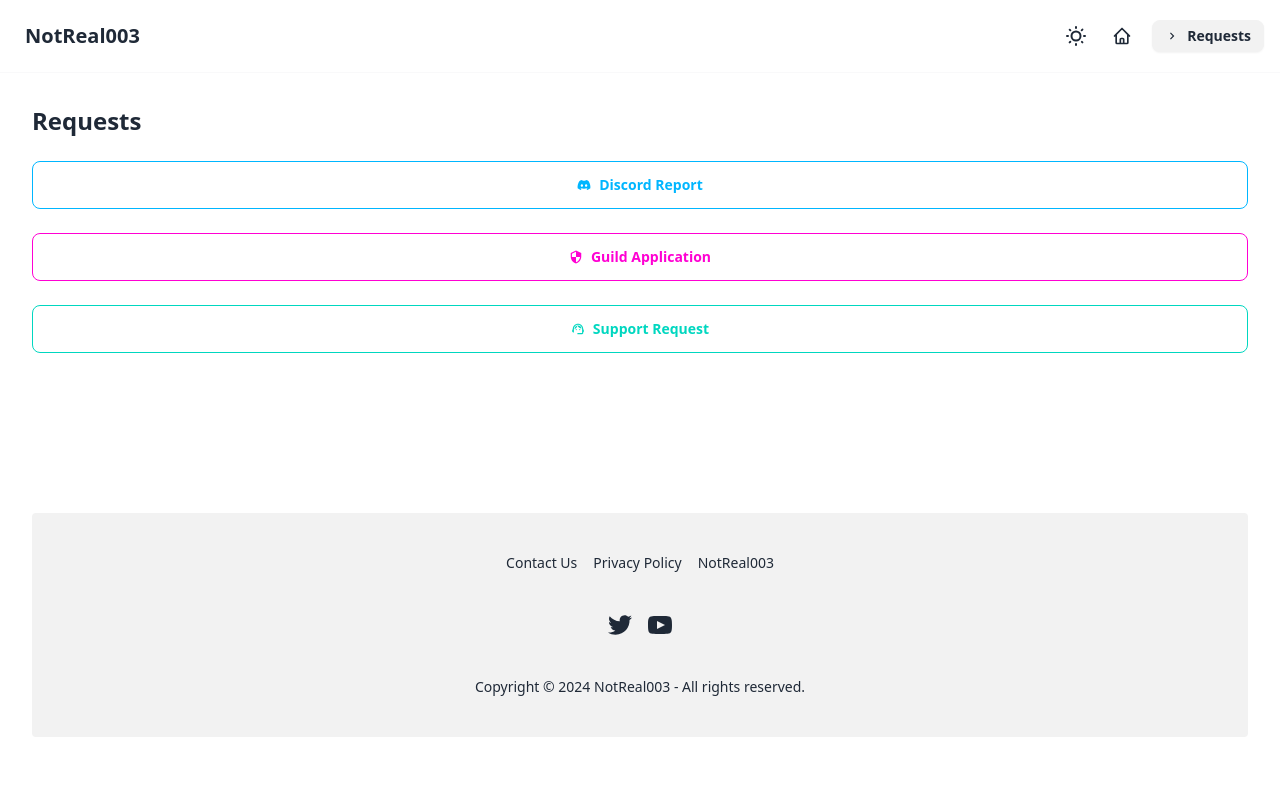
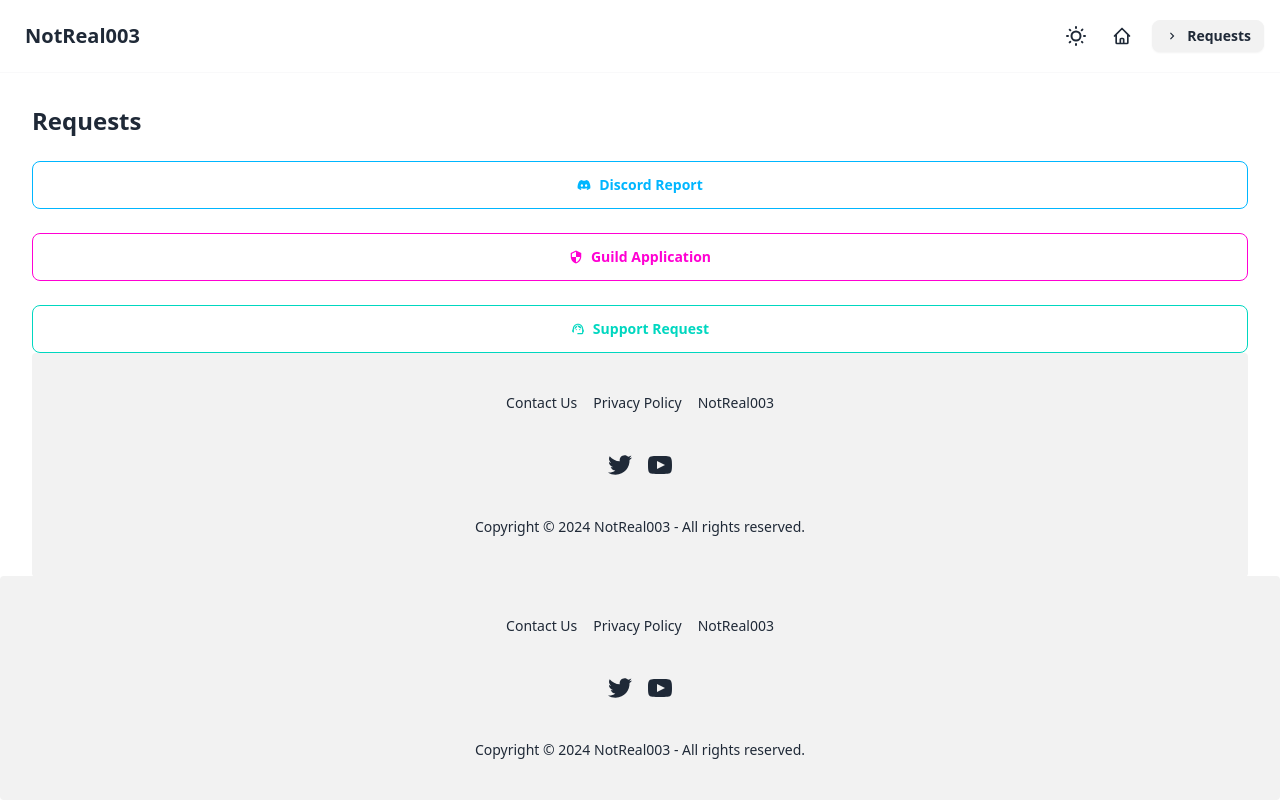
Before and after one commit to NotReal003/REQUEST-MANAGEMENT-SYSTEM, a React (Create React App) app: page / in a window 1280 px wide. Built offline with nearby package versions, Linux system fonts and the light colour scheme.

Commit message:
Fotter bottom

```diff
--- a/src/App.jsx
+++ b/src/App.jsx
@@ -1,19 +1,19 @@
-// src/App.jsx
 import React from 'react';
 import { BrowserRouter as Router, Routes, Route } from 'react-router-dom';
 import Navbar from './components/Navbar';
+import Footer from './components/Footer';
 import Home from './pages/Home';
 import ReportForm from './pages/ReportForm';
 import Support from './pages/Support';
 import Apply from './pages/Apply';
-import NotFound from './pages/404';
+import NotFound from './pages/NotFound';
 
 const App = () => {
   return (
     <Router>
-      <div className="App">
+      <div className="flex flex-col min-h-screen">
         <Navbar />
-        <div className="container mx-auto p-4">
+        <div className="flex-grow container mx-auto p-4">
           <Routes>
             <Route exact path="/" element={<Home />} />
             <Route path="/report" element={<ReportForm />} />
@@ -22,6 +22,7 @@ const App = () => {
             <Route path="*" element={<NotFound />} />
           </Routes>
         </div>
+        <Footer />
       </div>
     </Router>
   );
--- a/src/components/Footer.jsx
+++ b/src/components/Footer.jsx
@@ -1,9 +1,10 @@
+// src/components/Footer.jsx
 import React from 'react';
 import { Link } from 'react-router-dom';
 
 const Footer = () => {
   return (
-    <footer className="footer footer-center bg-base-200 text-base-content rounded p-10 mt-40">
+    <footer className="footer footer-center bg-base-200 text-base-content rounded p-10">
       <nav className="grid grid-flow-col gap-4">
         <Link to="https://notreal003.xyz/contact" className="link link-hover hover:underline">Contact Us</Link>
         <Link to="https://support.notreal003.xyz/privacy" className="link link-hover hover:underline">Privacy Policy</Link>
--- a/src/index.css
+++ b/src/index.css
@@ -2,4 +2,10 @@
 @tailwind base;
 @tailwind components;
 @tailwind utilities;
-/* ok */
+
+html, body, #root {
+  height: 100%;
+  margin: 0;
+  display: flex;
+  flex-direction: column;
+}
```
Lines whose indentation alone changed are shown as unchanged.
